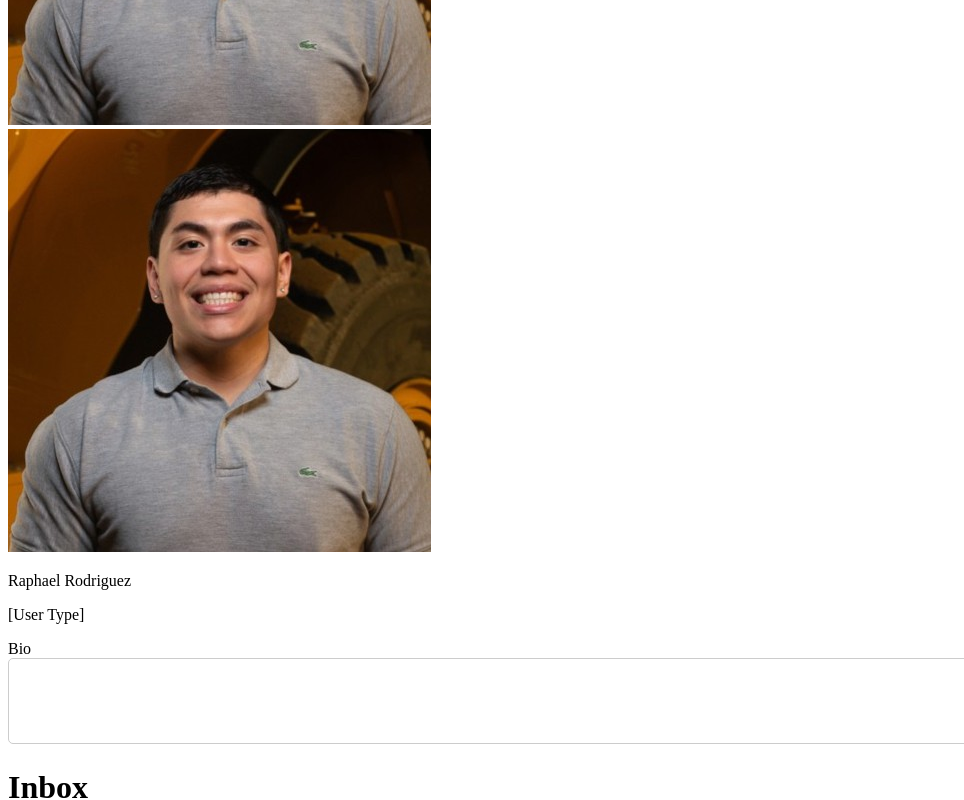
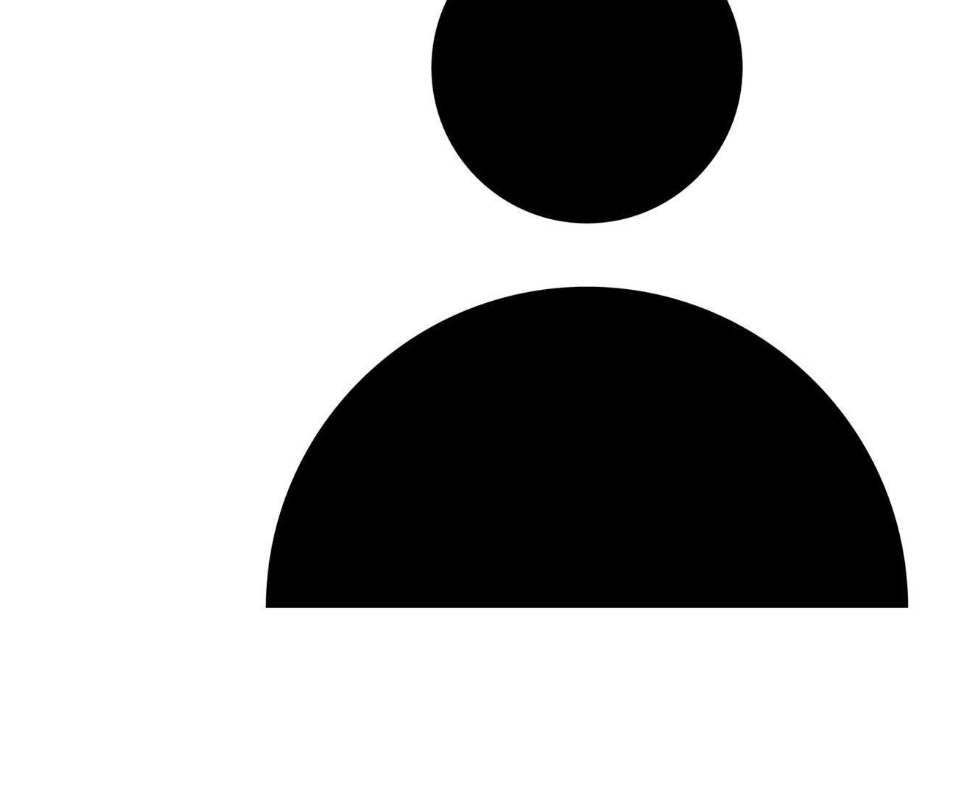
Before and after one commit to Rapcole12/STEMagnet, a React (Create React App) app in the folder frontend/: page /Inbox in a window 1280 px wide. Shown: the part 900-1700 px from the top of the page, without its empty margins (0-964 px from the left). Built offline with nearby package versions, Linux system fonts and the light colour scheme.

Commit message:
actual final edits

```diff
--- a/frontend/src/components/Nav_logged_in.jsx
+++ b/frontend/src/components/Nav_logged_in.jsx
@@ -1,10 +1,10 @@
 import React from "react";
 import { Link } from "react-router-dom";
-import rapcolepic from "../assets/rapcole.jpeg";
+import defaultpic from "../assets/defaultpic.png";
 import inboxicon from "../assets/inboxicon.png";
 
 const Nav = () => {
-    const profileImageUrl = rapcolepic;
+    const profileImageUrl = defaultpic;
     const inboxImageUrl = inboxicon;
     const urlParams = new URLSearchParams(window.location.search);
     const userId = urlParams.get('userId');
--- a/frontend/src/pages/inbox.jsx
+++ b/frontend/src/pages/inbox.jsx
@@ -2,7 +2,7 @@ import React, { useState } from "react";
 import { Link } from "react-router-dom";
 import Nav from "../components/Nav";
 import Nav_logged_in from "../components/Nav_logged_in";
-import rapcolepic from "../assets/rapcole.jpeg";
+import defaultpic from "../assets/defaultpic.png";
 
 function Inbox() {
   const [FirstName, setFirstName] = useState("");
@@ -37,13 +37,13 @@ function Inbox() {
             <div className="flex flex-col items-center">
               <div className="relative overflow-hidden rounded-full h-36 w-36 mt-4">
                 <img
-                  src={rapcolepic}
+                  src={defaultpic}
                   alt="Profile"
                   className="h-full w-full object-cover"
                 />
               </div>
               <p className="text-[#333333] font-semibold mt-2">Raphael Rodriguez</p>
-              <p className="text-[#666666] text-[12px]">[User Type]</p>
+              <p className="text-[#666666] text-[12px]">Mentee</p>
 
               <div className="flex flex-col mt-4">
             <label htmlFor="bio" className="text-[12px] mb-1">
--- a/frontend/src/pages/menteeProfile.jsx
+++ b/frontend/src/pages/menteeProfile.jsx
@@ -2,7 +2,7 @@ import React, { useState } from "react";
 import { Link } from "react-router-dom";
 import Nav from "../components/Nav";
 import Nav_logged_in from "../components/Nav_logged_in";
-import rapcolepic from "../assets/rapcole.jpeg";
+import defaultpic from "../assets/defaultpic.png";
 import axios from "axios"
 
 function MenteeProfile() {
@@ -73,7 +73,7 @@ function MenteeProfile() {
             <div className="flex flex-col items-center">
               <div className="relative overflow-hidden rounded-full h-36 w-36 mt-4">
                 <img
-                  src={rapcolepic}
+                  src={defaultpic}
                   alt="Profile"
                   className="h-full w-full object-cover"
                 />
```
Also changed, not shown: frontend/src/assets/defaultpic.png (added).
